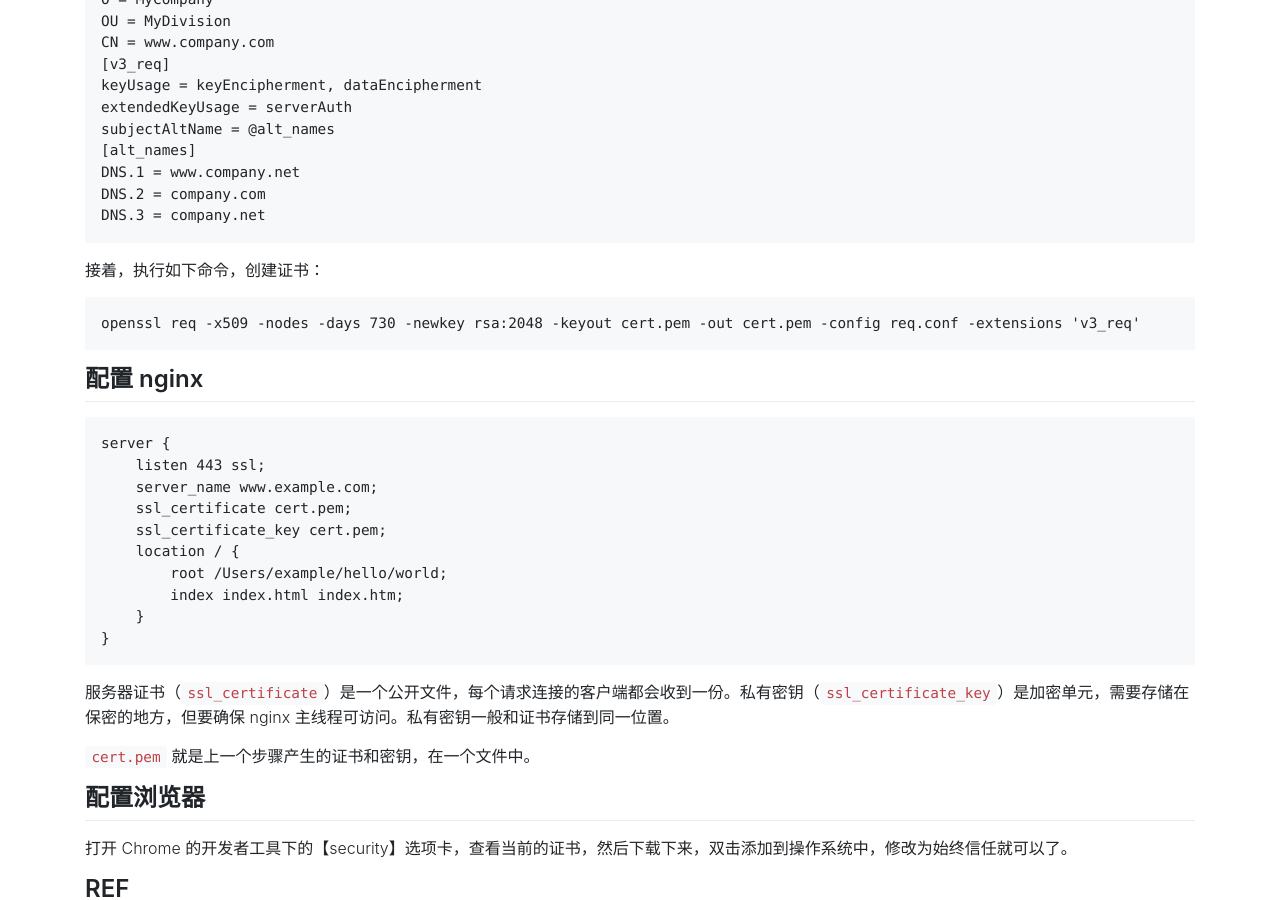
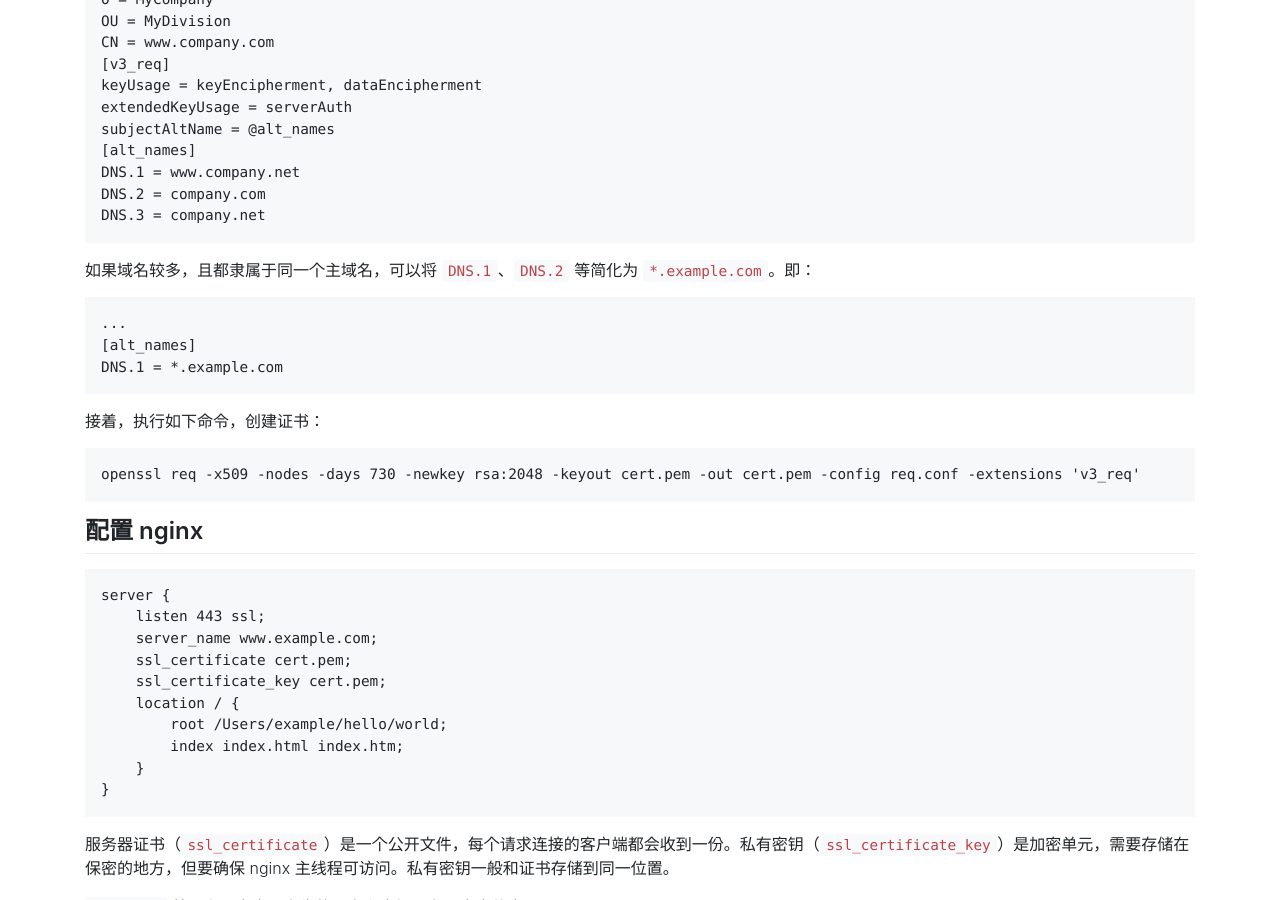
Before and after one commit to liuzhuan/liuzhuan.github.io, a Jekyll site: the page built from _posts/2017-12-15-setup-local-https.md, in a window 1280 px wide and 900 px high, scrolled down 490 px. Built offline with Jekyll 4.4.1, drawn with Linux system fonts in a browser that asks for light colours; nearby versions of some CDN libraries; comment, search, counter and statistics services are not loaded.

Commit message:
updating nginx https

````diff
--- a/_posts/2017-12-15-setup-local-https.md
+++ b/_posts/2017-12-15-setup-local-https.md
@@ -29,6 +29,14 @@ subjectAltName = @alt_names
 DNS.1 = www.company.net
 DNS.2 = company.com
 DNS.3 = company.net
+```
+
+如果域名较多，且都隶属于同一个主域名，可以将 `DNS.1`、`DNS.2` 等简化为 `*.example.com`。即：
+
+```
+...
+[alt_names]
+DNS.1 = *.example.com
 ```
 
 接着，执行如下命令，创建证书：
````
